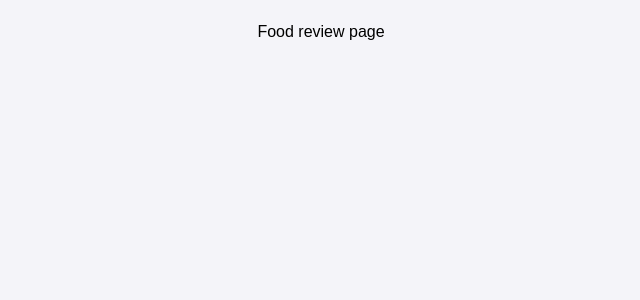
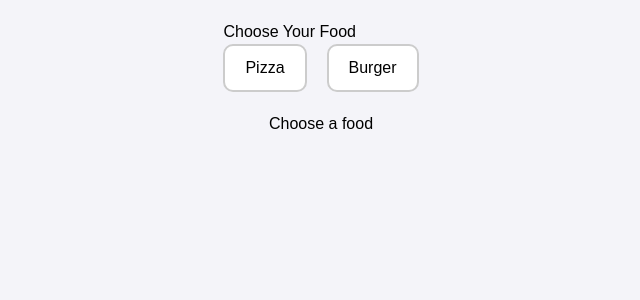
Before and after one commit to tomhula/jecarate, a Next.js app: page /food-rating in a window 1280 px wide. Shown: the top 300 px of the page, without its empty margins (319-959 px from the left). Built offline with nearby package versions, Linux system fonts and the light colour scheme.

Commit message:
Implement structure of the page

```diff
--- a/app/food-rating/page.tsx
+++ b/app/food-rating/page.tsx
@@ -1,7 +1,11 @@
+import FoodSelector from '@/app/ui/food-rating/food-selector';
 
-export default function Page() {
+export default function Page()
+{
     return (
-        <p>Food review page</p>
-        // <FoodReviewForm />
+        <div>
+            <h1>Choose Your Food</h1>
+            <FoodSelector />
+        </div>
     );
 }
--- /dev/null
+++ b/app/ui/food-rating/food-selector.tsx
@@ -0,0 +1,70 @@
+'use client';
+
+import { useState } from 'react';
+import { FoodOption } from '@/app/ui/food-rating/food-option';
+
+export default function FoodSelector()
+{
+    const [showForm, setShowForm] = useState(false);
+
+    const handleFoodOptionClick = (food: string) => {
+        console.log(`You chose: ${food}`);
+        setShowForm(true);
+    };
+
+    return (
+        <>
+            <div className="food-options">
+                <FoodOption onClick={() => handleFoodOptionClick('Pizza')}>Pizza</FoodOption>
+                <FoodOption onClick={() => handleFoodOptionClick('Burger')}>Burger</FoodOption>
+            </div>
+
+            { !showForm && (
+                    <div id="message" className="message">
+                        Choose a food
+                    </div>
+                )
+            }
+
+            { showForm && (
+                <form id="food-form">
+                    <div className="form-question">
+                        <label htmlFor="q1">What size would you like?</label>
+                        <select id="q1" name="size">
+                            <option value="small">Small</option>
+                            <option value="medium">Medium</option>
+                            <option value="large">Large</option>
+                        </select>
+                    </div>
+
+                    <div className="form-question">
+                        <label htmlFor="q2">Do you want extra toppings?</label>
+                        <select id="q2" name="toppings">
+                            <option value="yes">Yes</option>
+                            <option value="no">No</option>
+                        </select>
+                    </div>
+
+                    <div className="form-question">
+                        <label htmlFor="q3">What drink would you like?</label>
+                        <select id="q3" name="drink">
+                            <option value="soda">Soda</option>
+                            <option value="water">Water</option>
+                            <option value="juice">Juice</option>
+                        </select>
+                    </div>
+
+                    <div className="form-question">
+                        <label htmlFor="q4">Do you want it delivered?</label>
+                        <select id="q4" name="delivery">
+                            <option value="yes">Yes</option>
+                            <option value="no">No</option>
+                        </select>
+                    </div>
+
+                    <button type="submit">Submit</button>
+                </form>
+            )}
+        </>
+    );
+}
```
